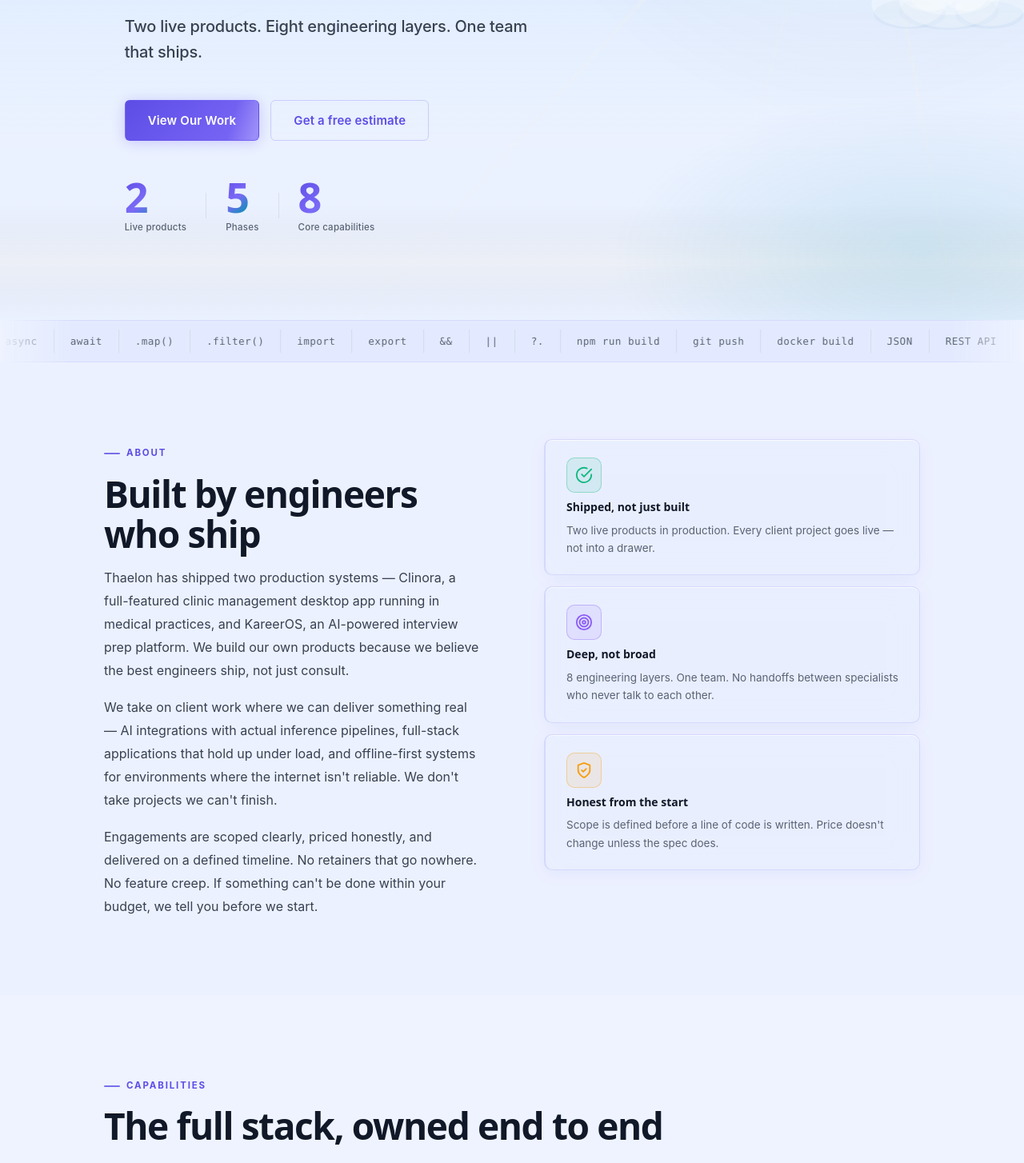
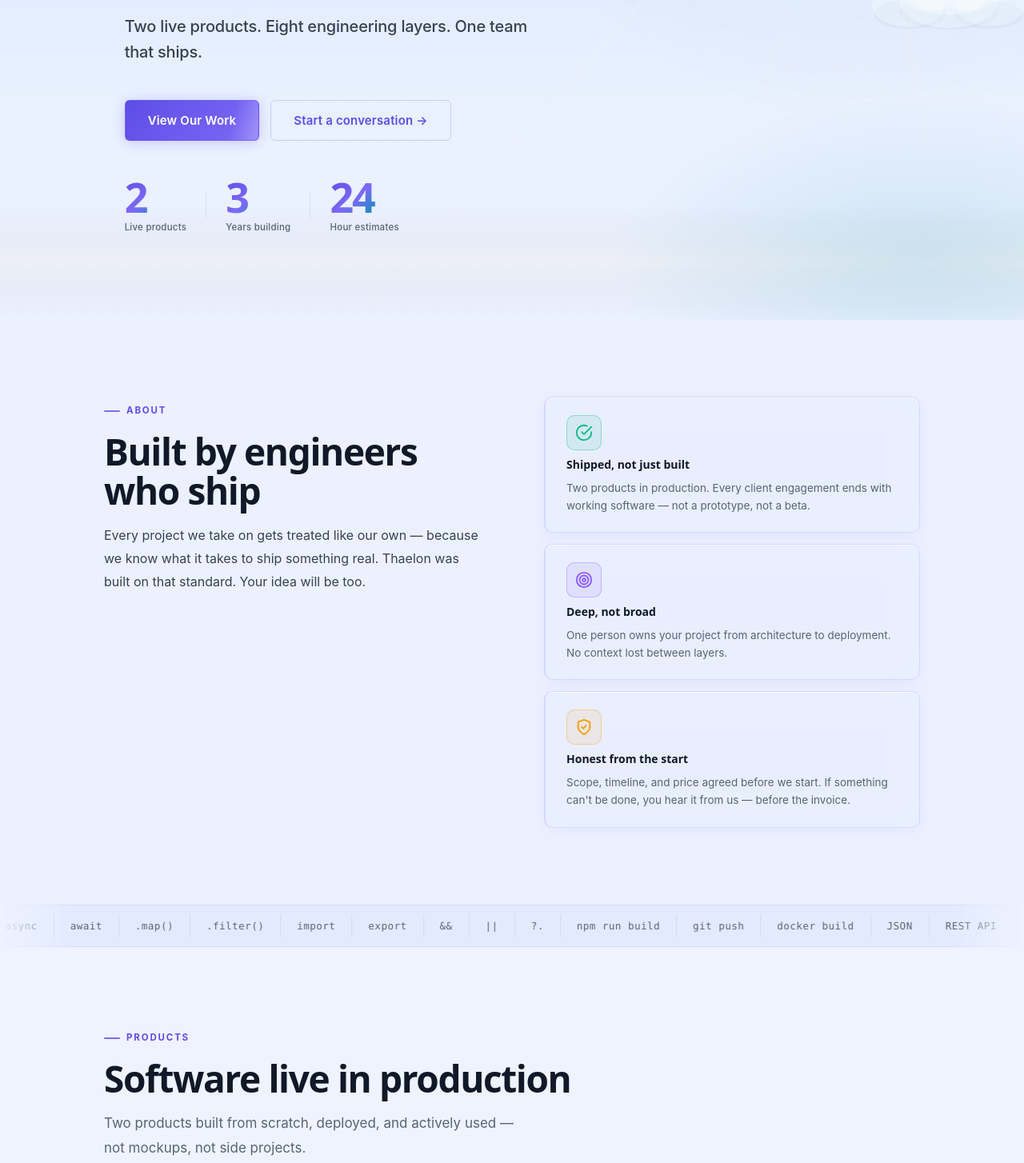
Before and after one commit to K871git/thaelon, a React (Vite) app: page / in a window 1280 px wide. Shown: the part 400-1854 px from the top of the page at 80% size. Built offline with nearby package versions, Linux system fonts and the light colour scheme.

Commit message:
thaelon : major UI upgrade and optimized the code

```diff
--- a/src/App.jsx
+++ b/src/App.jsx
@@ -39,14 +39,14 @@ export default function App() {
       <Nav theme={theme} onToggleTheme={toggleTheme} />
       <main>
         <Hero />
+        <About />
         <CodeTicker />
-        <About />
-        <Skills />
-        <Process />
         <ProductListing />
         <Craft />
+        <Process />
         <Team />
         <TrustTicker />
+        <Skills />
         <Pricing />
         <Contact />
       </main>
--- a/src/data/products.js
+++ b/src/data/products.js
@@ -9,7 +9,7 @@ const products = [
     platforms: ['Web'],
     color: 'violet',
     status: 'live',
-    tagline: 'AI-powered placement preparation — built to explain, not just list.',
+    tagline: 'Because interview prep shouldn\'t feel like reading a textbook.',
     description:
       'KareerOS is an interview preparation platform built for developers at every level. A locally-hosted Ollama model acts as an on-demand question explainer — breaking down why a question is asked, what a strong answer looks like, and how to structure your thinking. Covers DSA, System Design, HR, and Behavioural rounds in a single platform.\n\nThe backend is a Laravel 13 REST API backed by MySQL. The frontend is React + TypeScript. The entire stack runs in Docker for clean, consistent environments — identical in development and production.',
     features: [
@@ -33,7 +33,7 @@ const products = [
     platforms: ['Web', 'Desktop'],
     color: 'emerald',
     status: 'live',
-    tagline: 'Full-featured offline clinic management system — patient records, prescriptions, pharmacy, and EMR in one native desktop app.',
+    tagline: 'Because clinics can\'t wait for the internet to come back.',
     description:
       'Clinora is a complete offline clinic management system built as a native Windows desktop application. It covers the full clinical workflow — patient registration, OPD visits, prescription writing, pharmacy dispensing, appointments, and electronic medical records — all running locally with zero internet dependency and zero cloud cost. Patient data never leaves the clinic.\n\nThe system is built around two distinct role-based interfaces. The Doctor side handles patient registration, OPD consultation flow with diagnosis and fees, a prescription builder with duplicate detection, dosage warnings, and allergy alerts, and full EMR access — allergies, chronic conditions, surgeries, medications, family history, and lab results. The Pharmacist side manages the medicine inventory, prescription dispensing queue, billing, and payment tracking (paid, partial, or unpaid).\n\nClinora ships as a single self-contained Windows installer (Tauri 2). The React 18 frontend communicates with a local MySQL database through a Rust backend via 40+ typed Tauri commands. A cryptographic license system using ed25519-signed clinic-specific keys enforces access tiers — monthly, annual, or lifetime — validated entirely offline. Current release: v1.2.0 covering 20+ screens across both roles.',
     features: [
--- a/src/sections/About.jsx
+++ b/src/sections/About.jsx
@@ -1,7 +1,7 @@
 const values = [
   {
     label: 'Shipped, not just built',
-    desc: 'Two live products in production. Every client project goes live — not into a drawer.',
+    desc: 'Two products in production. Every client engagement ends with working software — not a prototype, not a beta.',
     color: 'emerald',
     icon: (
       <svg viewBox="0 0 24 24" fill="none" stroke="currentColor" strokeWidth="2" strokeLinecap="round" strokeLinejoin="round" aria-hidden="true">
@@ -11,7 +11,7 @@ const values = [
   },
   {
     label: 'Deep, not broad',
-    desc: '8 engineering layers. One team. No handoffs between specialists who never talk to each other.',
+    desc: 'One person owns your project from architecture to deployment. No context lost between layers.',
     color: 'violet',
     icon: (
       <svg viewBox="0 0 24 24" fill="none" stroke="currentColor" strokeWidth="2" strokeLinecap="round" strokeLinejoin="round" aria-hidden="true">
@@ -21,7 +21,7 @@ const values = [
   },
   {
     label: 'Honest from the start',
-    desc: 'Scope is defined before a line of code is written. Price doesn\'t change unless the spec does.',
+    desc: 'Scope, timeline, and price agreed before we start. If something can\'t be done, you hear it from us — before the invoice.',
     color: 'amber',
     icon: (
       <svg viewBox="0 0 24 24" fill="none" stroke="currentColor" strokeWidth="2" strokeLinecap="round" strokeLinejoin="round" aria-hidden="true">
@@ -42,21 +42,9 @@ export default function About() {
               Built by engineers<br />who ship
             </h2>
             <p className="about__body reveal" style={{ '--reveal-delay': '0.08s' }}>
-              Thaelon has shipped two production systems — Clinora, a full-featured
-              clinic management desktop app running in medical practices, and KareerOS,
-              an AI-powered interview prep platform. We build our own products because
-              we believe the best engineers ship, not just consult.
-            </p>
-            <p className="about__body reveal" style={{ '--reveal-delay': '0.14s' }}>
-              We take on client work where we can deliver something real — AI
-              integrations with actual inference pipelines, full-stack applications that
-              hold up under load, and offline-first systems for environments where the
-              internet isn't reliable. We don't take projects we can't finish.
-            </p>
-            <p className="about__body reveal" style={{ '--reveal-delay': '0.20s' }}>
-              Engagements are scoped clearly, priced honestly, and delivered on a
-              defined timeline. No retainers that go nowhere. No feature creep. If
-              something can't be done within your budget, we tell you before we start.
+              Every project we take on gets treated like our own — because we know what
+              it takes to ship something real. Thaelon was built on that standard.
+              Your idea will be too.
             </p>
           </div>
 
--- a/src/sections/Contact.jsx
+++ b/src/sections/Contact.jsx
@@ -88,11 +88,10 @@ export default function Contact() {
         <div className="contact__head reveal">
           <span className="section-label">Get in touch</span>
           <h2 className="section-heading" id="contact-heading">
-            Let's scope it together
+            Tell us what you're building.
           </h2>
           <p className="section-desc" style={{ '--reveal-delay': '0.04s' }}>
-            No forms that vanish into a CRM. Every message is read personally
-            and answered with a real estimate — not a sales pitch.
+            You'll hear back from Kishor directly — within 24 hours, every time.
           </p>
         </div>
 
--- a/src/sections/Craft.jsx
+++ b/src/sections/Craft.jsx
@@ -179,8 +179,8 @@ export default function Craft() {
 
         <span className="section-label reveal">Our Craft</span>
         <h2 className="section-heading craft__heading reveal" id="craft-heading">
-          You bring the idea,<br />
-          we deliver the vision.
+          Your name goes on it.<br />
+          So does ours.
         </h2>
         <p className="section-desc reveal" style={{ '--reveal-delay': '0.05s' }}>
           From a simple AI assistant to a fully custom ERP — whatever you need built,
@@ -262,12 +262,12 @@ export default function Craft() {
         {/* ── CTA strip ── */}
         <div className="craft__cta reveal" style={{ '--reveal-delay': '0.1s' }}>
           <p className="craft__cta-line">
-            From your first idea to your{' '}
-            <em>last deployment</em>
-            {' '}— let&apos;s scope it together.
+            Every line of code we write carries{' '}
+            <em>your name on it</em>
+            {' '}— and ours. We don&apos;t ship anything we&apos;re not proud of.
           </p>
           <a href="#contact" className="btn btn-primary craft__cta-btn">
-            Get a free estimate
+            Start a conversation →
           </a>
         </div>
 
--- a/src/sections/Hero.jsx
+++ b/src/sections/Hero.jsx
@@ -2,8 +2,8 @@ import { Fragment, useState, useEffect } from 'react'
 
 const STATS = [
   { target: 2, label: 'Live products' },
-  { target: 5, label: 'Phases' },
-  { target: 8, label: 'Core capabilities' },
+  { target: 3, label: 'Years building' },
+  { target: 24, label: 'Hour estimates' },
 ]
 
 export default function Hero() {
@@ -40,7 +40,7 @@ export default function Hero() {
 
           <h1 className="hero__title">THAELON</h1>
 
-          <p className="hero__tagline">Imagine. Engineer. Evolve.</p>
+          <p className="hero__tagline">Your idea deserves to be built right.</p>
 
           <p className="hero__desc">
             Two live products. Eight engineering layers. One team that ships.
@@ -48,7 +48,7 @@ export default function Hero() {
 
           <div className="hero__actions">
             <a href="#products" className="btn btn-primary">View Our Work</a>
-            <a href="#contact" className="btn btn-secondary">Get a free estimate</a>
+            <a href="#contact" className="btn btn-secondary">Start a conversation →</a>
           </div>
 
           <div className="hero__stats" aria-label="Quick stats">
--- a/src/sections/Pricing.jsx
+++ b/src/sections/Pricing.jsx
@@ -84,9 +84,9 @@ export default function Pricing() {
     <section className="section pricing" id="pricing" aria-labelledby="pricing-heading">
       <div className="container">
         <span className="section-label reveal">Pricing</span>
-        <h2 className="section-heading reveal" id="pricing-heading">Built for your budget</h2>
+        <h2 className="section-heading reveal" id="pricing-heading">Every rupee goes into the product.</h2>
         <p className="section-desc reveal" style={{ '--reveal-delay': '0.05s' }}>
-          Pricing that adapts to what you actually need — not what we want to sell.
+          No hourly billing. No retainer surprises. You know the number before we start.
         </p>
 
         <div className="pricing__grid">
--- a/src/sections/Process.jsx
+++ b/src/sections/Process.jsx
@@ -98,7 +98,7 @@ export default function Process() {
     <section className="section process" id="process" aria-labelledby="process-heading">
       <div className="container">
         <span className="section-label reveal">How We Work</span>
-        <h2 className="section-heading reveal" id="process-heading">From idea to impact</h2>
+        <h2 className="section-heading reveal" id="process-heading">How an idea becomes something you're proud to ship.</h2>
         <p className="section-desc reveal" style={{ '--reveal-delay': '0.05s' }}>
           Most projects don't fail at the code level — they fail before a line of code
           is written. Our five-phase process closes every gap: planning, architecture,
--- a/src/sections/ProductListing.jsx
+++ b/src/sections/ProductListing.jsx
@@ -171,9 +171,9 @@ export default function ProductListing() {
     <section className="section" id="products" aria-labelledby="products-heading">
       <div className="container">
         <span className="section-label reveal">Products</span>
-        <h2 className="section-heading reveal" id="products-heading">What we've built</h2>
+        <h2 className="section-heading reveal" id="products-heading">Software live in production</h2>
         <p className="section-desc reveal" style={{ '--reveal-delay': '0.05s' }}>
-          SaaS platforms and installable products — built by Thaelon, ready to deploy.
+          Two products built from scratch, deployed, and actively used — not mockups, not side projects.
         </p>
 
         <div className="products__list">
--- a/src/sections/Skills.jsx
+++ b/src/sections/Skills.jsx
@@ -222,35 +222,6 @@ export default function Skills() {
           ))}
         </div>
 
-        {/* Next-gen engineering capabilities */}
-        <div className="capabilities">
-          <div className="capabilities__intro reveal" style={{ '--reveal-delay': '0.05s' }}>
-            <span className="capabilities__eyebrow">Core Competencies</span>
-            <h3 className="capabilities__heading">No weak layers</h3>
-            <p className="capabilities__sub">
-              AI-era products fail at the seams — where the model meets the API, where
-              the API meets the frontend, where code meets the cloud. Thaelon goes deep
-              across all eight layers so nothing breaks at handoff.
-            </p>
-          </div>
-          <div className="capabilities__grid">
-            {CAPABILITIES.map((cap, i) => (
-              <div
-                key={cap.name}
-                className={`capabilities__item reveal capabilities__item--${cap.level}`}
-                style={{ '--reveal-delay': `${i * 0.05}s` }}
-              >
-                <div className="capabilities__icon-wrap" aria-hidden="true">{cap.icon}</div>
-                <div className="capabilities__body">
-                  <span className="capabilities__name">{cap.name}</span>
-                  <span className="capabilities__badge">
-                    {cap.level === 'extreme' ? 'Core' : 'High'}
-                  </span>
-                </div>
-              </div>
-            ))}
-          </div>
-        </div>
       </div>
 
       <Modal isOpen={!!modal} onClose={close} title={modal?.category}>
--- a/src/sections/Team.jsx
+++ b/src/sections/Team.jsx
@@ -33,8 +33,9 @@ export default function Team() {
         <span className="section-label reveal">Who builds Thaelon</span>
         <h2 className="section-heading reveal" id="team-heading">Founder-led, craft-driven</h2>
         <p className="section-desc reveal" style={{ '--reveal-delay': '0.05s' }}>
-          A single engineer who designs, builds, and ships — with a trusted network
-          of specialists brought in for scope that needs it.
+          When you work with Thaelon, you work with the founder. Not an account manager.
+          Not a junior dev. The person who built Clinora and KareerOS from scratch —
+          on your project, from day one.
         </p>
 
         <div className="team__collective reveal" style={{ '--reveal-delay': '0.1s' }}>
```
